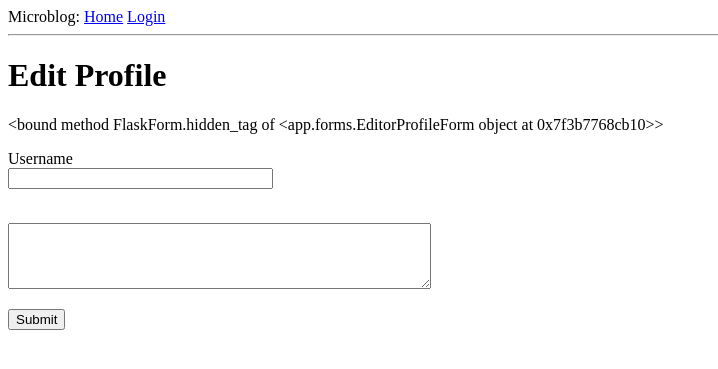
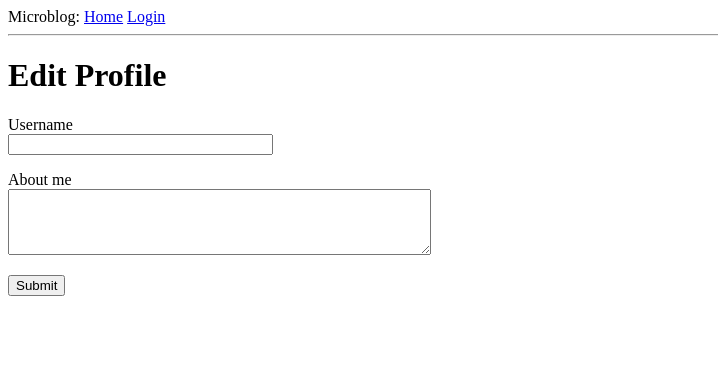
Before and after one commit to vhsenna/flask-microblog, a Flask app: template app/templates/edit_profile.html in a window 1280 px wide. Shown: the top 369 px of the page, without its empty margins (0-718 px from the left). Run offline with Flask 2, Linux system fonts and the light colour scheme; the template is opened without the code that fills it: values that come from a table or form of the project are taken from there, others are empty.

Commit message:
Fix typo

```diff
--- a/app/forms.py
+++ b/app/forms.py
@@ -27,7 +27,7 @@ class RegistrationForm(FlaskForm):
         if user is not None:
             raise ValidationError('Please use a different email address.')
 
-class EditorProfileForm(FlaskForm):
+class EditProfileForm(FlaskForm):
     username = StringField('Username', validators=[DataRequired()])
     about_me = TextAreaField('About me', validators=[Length(min=0, max=140)])
     submit = SubmitField('Submit')
--- a/app/templates/edit_profile.html
+++ b/app/templates/edit_profile.html
@@ -3,7 +3,7 @@
 {% block content %}
 <h1>Edit Profile</h1>
 <form action="" method="post">
-  {{ form.hidden_tag }}
+  {{ form.hidden_tag() }}
   <p>
     {{ form.username.label }}<br>
     {{ form.username(size=30) }}<br>
@@ -12,7 +12,7 @@
     {% endfor %}
   </p>
   <p>
-    {{ form.about.me.label }}<br>
+    {{ form.about_me.label }}<br>
     {{ form.about_me(cols=50, rows=4) }}<br>
     {% for error in form.about_me.errors %}
     <span style="color: red;">{{ error }}</span>
```
